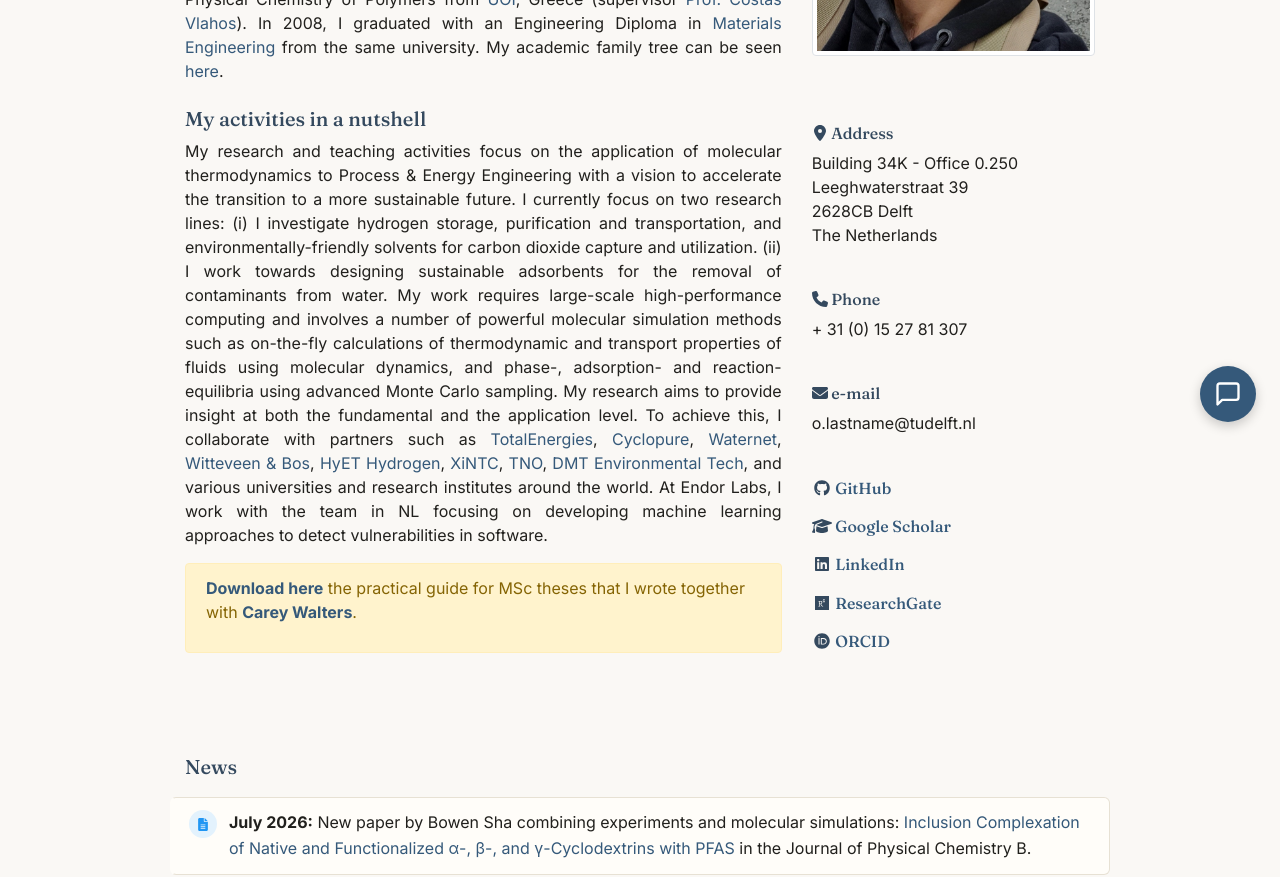
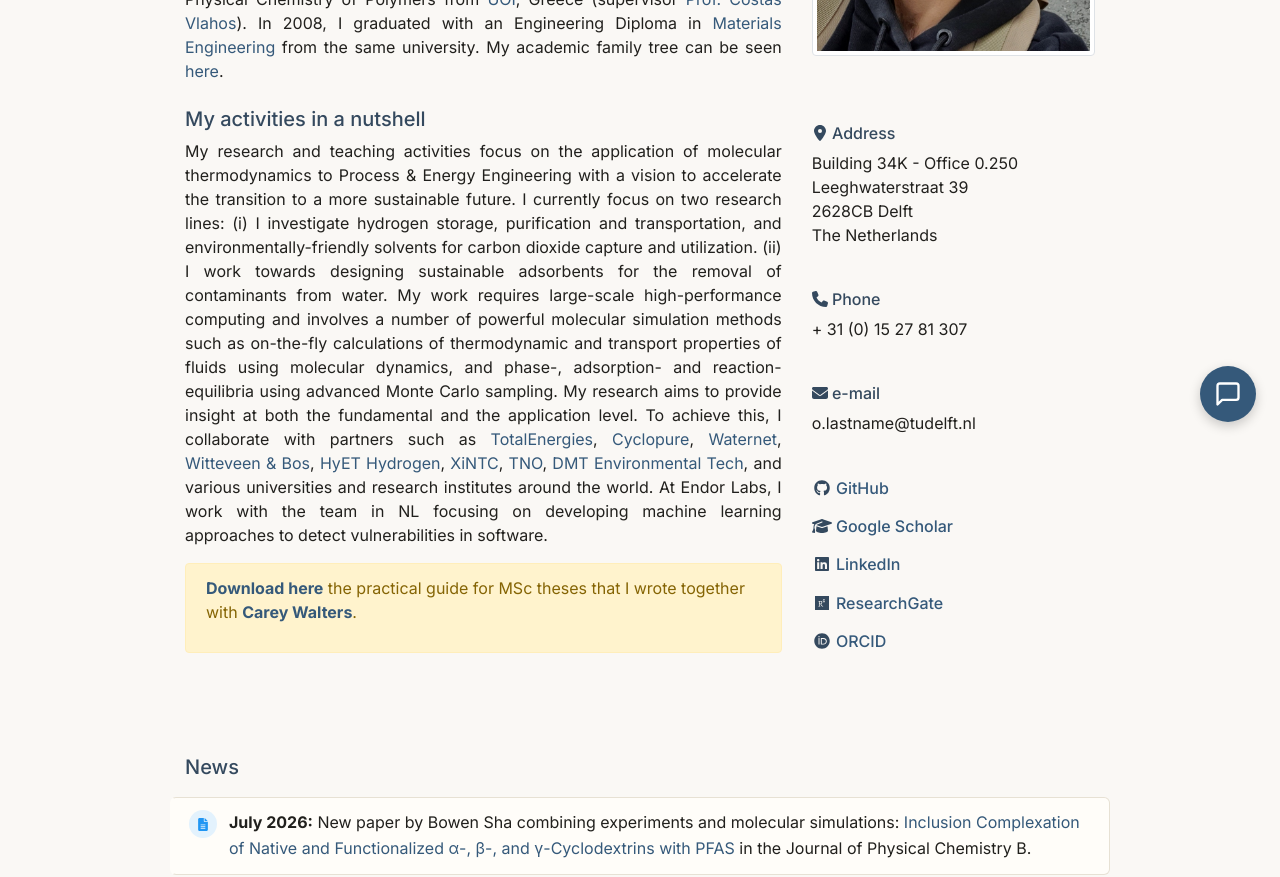
Before and after one commit to omoultosEthTuDelft/web, a Jekyll site: the page built from index.md, in a window 1280 px wide. Shown: the part 454-1331 px from the top of the page. Built offline with Jekyll 4.4.1, drawn with Linux system fonts in a browser that asks for light colours.

Commit message:
Remove Fraunces entirely; all typography is Inter
Co-Authored-By: Claude Fable 5 <noreply@anthropic.com>

```diff
--- a/_layouts/default.html
+++ b/_layouts/default.html
@@ -20,7 +20,7 @@
     <link rel="stylesheet" href="{{ site.url }}/css/fa-icons.css">
     <link rel="preconnect" href="https://fonts.googleapis.com">
     <link rel="preconnect" href="https://fonts.gstatic.com" crossorigin>
-    <link href="https://fonts.googleapis.com/css2?family=Inter:wght@300;400;500;600;700&family=Fraunces:opsz,wght@9..144,500;9..144,600;9..144,700&display=swap" rel="stylesheet">
+    <link href="https://fonts.googleapis.com/css2?family=Inter:wght@300;400;500;600;700&display=swap" rel="stylesheet">
 
     <link href="{{ site.url }}/css/theme.css" rel="stylesheet">
     <link href="{{ site.url }}/css/syntax.css" rel="stylesheet">
--- a/css/theme.css
+++ b/css/theme.css
@@ -10,9 +10,6 @@ body {
   color: #21201d;
 }
 
-h1, h2, h3, h4, h5, h6 {
-  font-family: 'Fraunces', Georgia, 'Times New Roman', serif;
-}
 @media (min-width: 992px) {
   body {
     padding-top: 56px;
```
